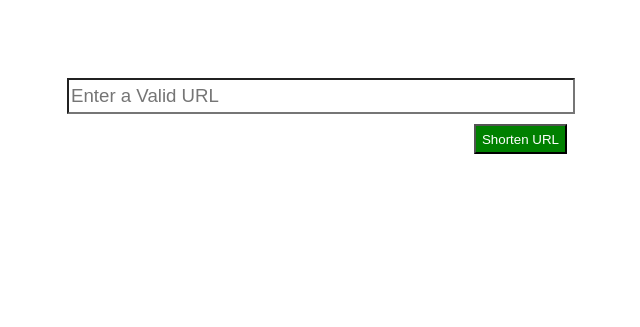
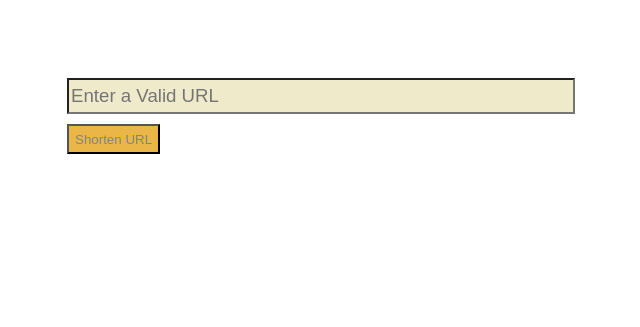
Before and after one commit to looneyD-ROHIT/url_shortener, a website: page index.html in a window 1280 px wide. Shown: the whole page, without its empty margins (323-963 px from the left). Drawn offline with nearby package versions, Linux system fonts and the light colour scheme.

Commit message:
third commit

```diff
--- a/index.html
+++ b/index.html
@@ -18,7 +18,7 @@
         padding: 70px;
       }
       .input {
-        background-color: #fff;
+        background-color: rgb(239, 234, 202);
         min-height: 30px;
         min-width: 500px;
         font-size: 14pt;
@@ -27,22 +27,41 @@
       .button {
         margin-top: 10px;
         float: right;
-        background-color: green;
-        color: white;
+        background-color: rgb(234, 182, 71);
+        color: rgb(127, 133, 127);
         height: 30px;
         cursor: pointer;
       }
     </style>
+    <style>
+      .container {
+        position: relative;
+      }
+
+      .vertical-center {
+        position: absolute;
+        /* -ms-transform: translateY(-50%); */
+        /* transform: translateY(-50%); */
+      }
+    </style>
   </head>
   <body>
-    <div class="content">
+    <div class="content container">
       <input
         type="text"
         class="input"
         placeholder="Enter a Valid URL"
         id="urlInput"
       />
-      <button class="button" id="btn">Shorten URL</button>
+      <div class="vertical-center" style="align-items: center">
+        <button
+          class="button"
+          id="btn"
+          style="text-align: center; align-items: center"
+        >
+          Shorten URL
+        </button>
+      </div>
     </div>
     <div class="content">
       <a href="" target="_blank" class="view"></a>
```
